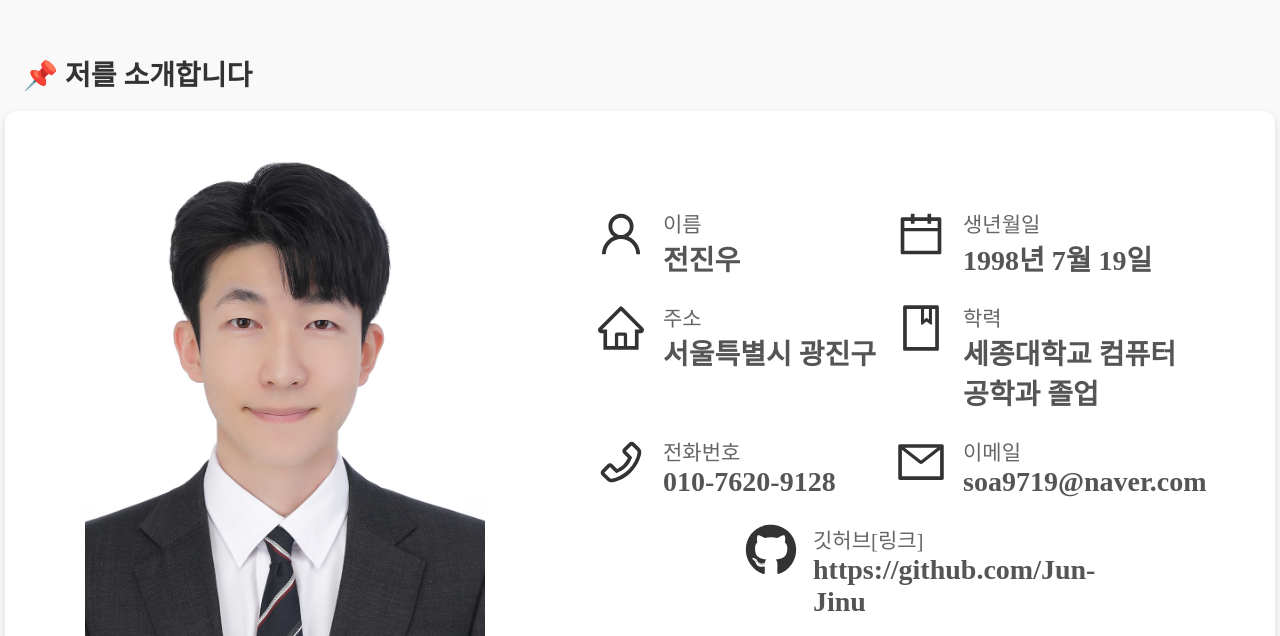
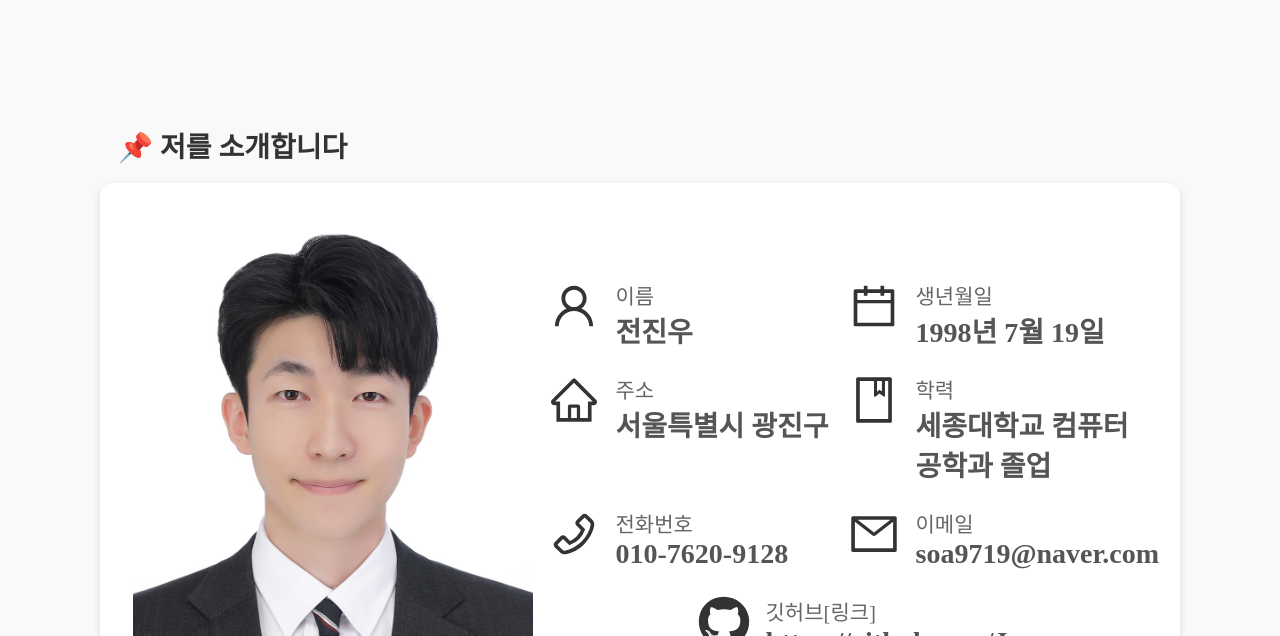
Before and after one commit to Jun-Jinu/portfolio, a Next.js app: page / in a window 1280 px wide. Shown: the part 909-1545 px from the top of the page. Built offline with nearby package versions, Linux system fonts and the light colour scheme.

Commit message:
fix: 모바일 css 인식불가 해결

```diff
--- a/styles/globals.css
+++ b/styles/globals.css
@@ -98,8 +98,8 @@ a {
 main{
   background-color: #f9f9f9;
 
-  padding: 0px 5px;
-  @media screen and (max-width: 768px) {
+  padding: 0px 100px;
+  @media all and (max-width: 768px) {
     padding: 0px 5px;
   }
 }
```
